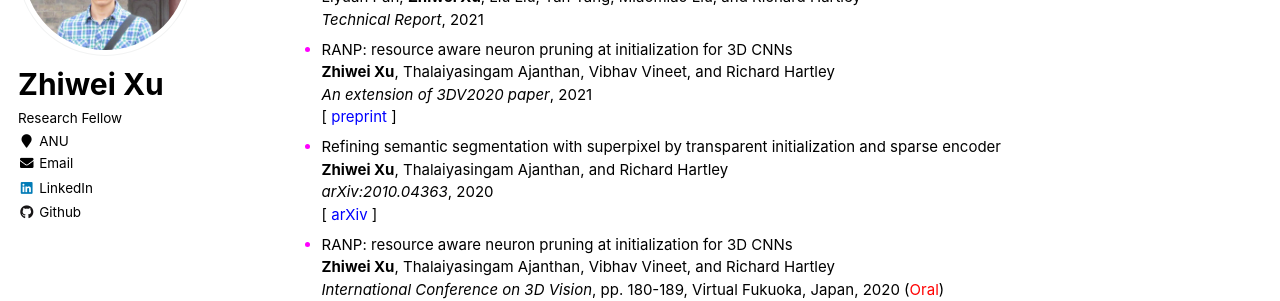
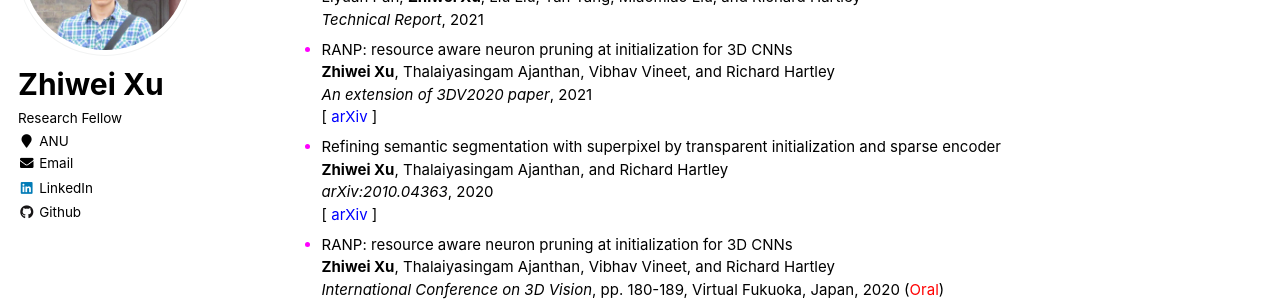
Before and after one commit to zwxu064/zwxu064.github.io, a Jekyll site: the page built from _pages/about.html, in a window 1280 px wide and 900 px high, scrolled down 1811 px. Shown: the part 153-454 px from the top of the window. Built offline with Jekyll 4.4.1, drawn with Linux system fonts in a browser that asks for light colours.

Commit message:
Update about.html

```diff
--- a/_pages/about.html
+++ b/_pages/about.html
@@ -95,7 +95,7 @@
   <li style="color:fuchsia"><div><span style="color:black">RANP: resource aware neuron pruning at initialization for 3D CNNs</span></div>
       <div><span style="color:black"><strong>Zhiwei Xu</strong>, Thalaiyasingam Ajanthan, Vibhav Vineet, and Richard Hartley</span></div>
       <div><span style="color:black"><i>An extension of 3DV2020 paper</i>, 2021</span></div>
-      <div><span style="color:black">[ <a href="./files/RANP_journal.pdf" target="_blank">preprint</a> ]</span></div>
+      <div><span style="color:black">[ <a href="https://arxiv.org/abs/2103.08457" target="_blank">arXiv</a> ]</span></div>
   </li>
 
   <li style="color:fuchsia"><div><span style="color:black">Refining semantic segmentation with superpixel by transparent initialization and sparse encoder</span></div>
```
